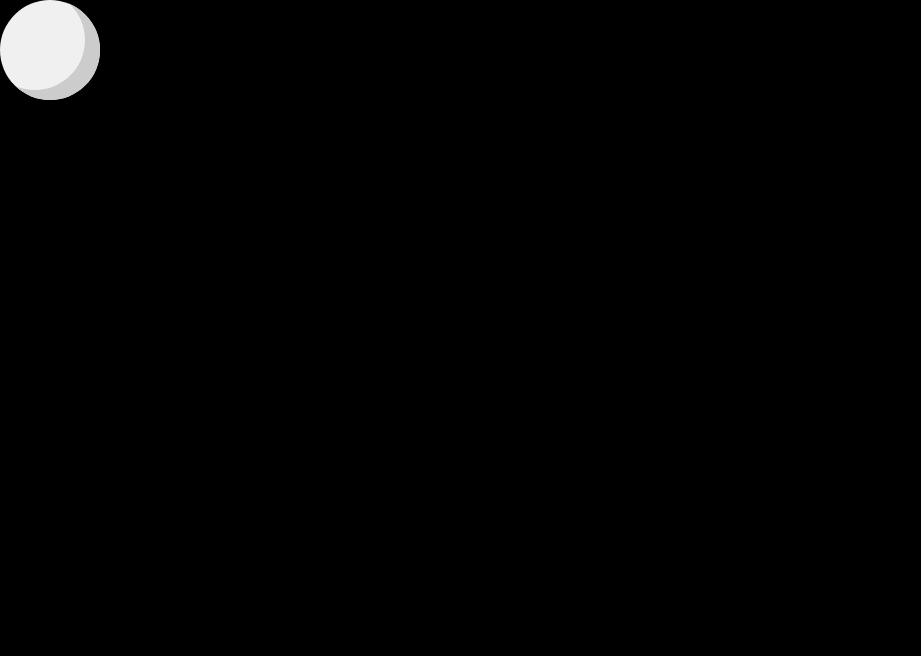
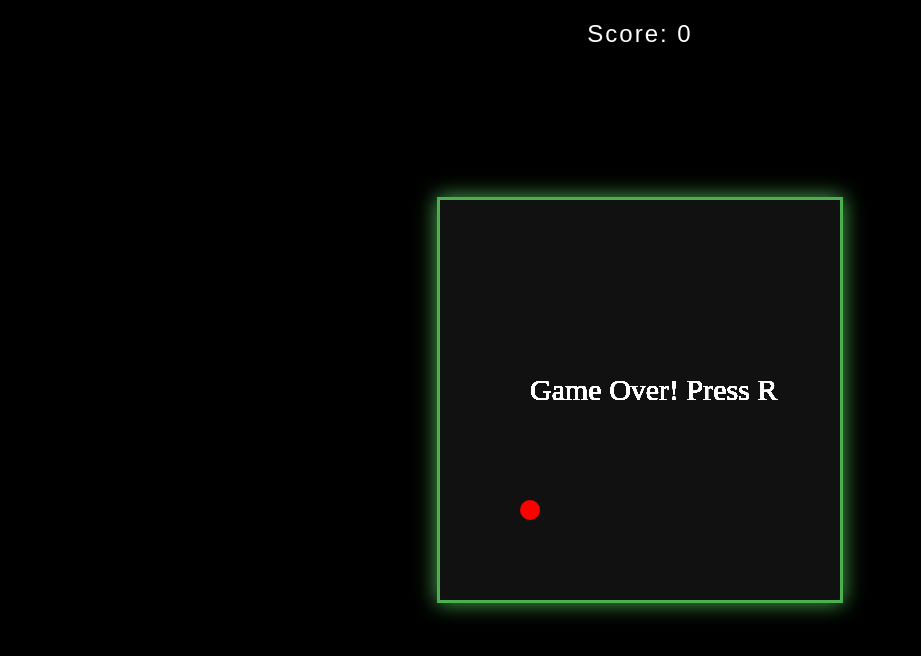
Before and after one commit to umarbarde234-dot/my.project, a plain HTML site: page index.html in a window 1280 px wide. Shown: the whole page, without its empty margins (0-921 px from the left). Drawn offline with Linux system fonts and the light colour scheme.

Commit message:
Update from Dashcode

```diff
--- a/index.html
+++ b/index.html
@@ -1,11 +1,132 @@
 <!DOCTYPE html>
-<html>
+<html lang="en">
 <head>
+<meta charset="UTF-8">
 <meta name="viewport" content="width=device-width, initial-scale=1.0">
+<title>Snake Game</title>
+<style>
+  body {
+    background: #0a0a0a;
+    display: flex;
+    justify-content: center;
+    align-items: center;
+    height: 100vh;
+    margin: 0;
+    font-family: 'Poppins', sans-serif;
+    color: white;
+  }
+  canvas {
+    background: #111;
+    border: 3px solid #4caf50;
+    box-shadow: 0 0 20px #4caf50;
+  }
+ .score {
+    position: absolute;
+    top: 20px;
+    font-size: 1.5rem;
+    letter-spacing: 2px;
+  }
+</style>
 <link rel="stylesheet" href="style.css">
 </head>
 <body>
-<div class="moon"></div>
+  <div class="score">Score: <span id="score">0</span></div>
+  <canvas id="game" width="400" height="400"></canvas>
+
+<script>
+const canvas = document.getElementById('game');
+const ctx = canvas.getContext('2d');
+const scoreEl = document.getElementById('score');
+
+const grid = 20; // size of each square
+let snake = [{x: 200, y: 200}];
+let direction = 'RIGHT';
+let food = randomFood();
+let score = 0;
+let gameOver = false;
+
+function randomFood() {
+  return {
+    x: Math.floor(Math.random() * (canvas.width / grid)) * grid,
+    y: Math.floor(Math.random() * (canvas.height / grid)) * grid
+  };
+}
+
+function draw() {
+  if (gameOver) {
+    ctx.fillStyle = 'white';
+    ctx.font = '30px Poppins';
+    ctx.fillText('Game Over! Press R', 90, 200);
+    return;
+  }
+
+  // Move snake head
+  let head = {...snake[0]};
+  if (direction === 'RIGHT') head.x += grid;
+  if (direction === 'LEFT') head.x -= grid;
+  if (direction === 'UP') head.y -= grid;
+  if (direction === 'DOWN') head.y += grid;
+
+  // Check wall collision
+  if (head.x < 0 || head.y < 0 || head.x >= canvas.width || head.y >= canvas.height) {
+    gameOver = true;
+  }
+
+  // Check self collision
+  if (snake.some(segment => segment.x === head.x && segment.y === head.y)) {
+    gameOver = true;
+  }
+
+  snake.unshift(head);
+
+  // Eat food
+  if (head.x === food.x && head.y === food.y) {
+    score += 10;
+    scoreEl.textContent = score;
+    food = randomFood();
+  } else {
+    snake.pop(); // remove tail
+  }
+
+  // Draw
+  ctx.fillStyle = '#111';
+  ctx.fillRect(0, 0, canvas.width, canvas.height);
+
+  // Draw food
+  ctx.fillStyle = 'red';
+  ctx.beginPath();
+  ctx.arc(food.x + grid/2, food.y + grid/2, grid/2, 0, Math.PI*2);
+  ctx.fill();
+
+  // Draw snake
+  ctx.fillStyle = '#4caf50';
+  snake.forEach((segment, i) => {
+    ctx.fillRect(segment.x, segment.y, grid, grid);
+    if (i === 0) { // head glow
+      ctx.shadowBlur = 10;
+      ctx.shadowColor = '#4caf50';
+    }
+  });
+  ctx.shadowBlur = 0;
+}
+
+document.addEventListener('keydown', e => {
+  if (e.key === 'ArrowRight' && direction!== 'LEFT') direction = 'RIGHT';
+  if (e.key === 'ArrowLeft' && direction!== 'RIGHT') direction = 'LEFT';
+  if (e.key === 'ArrowUp' && direction!== 'DOWN') direction = 'UP';
+  if (e.key === 'ArrowDown' && direction!== 'UP') direction = 'DOWN';
+  if (e.key.toLowerCase() === 'r' && gameOver) {
+    snake = [{x: 200, y: 200}];
+    direction = 'RIGHT';
+    score = 0;
+    scoreEl.textContent = 0;
+    food = randomFood();
+    gameOver = false;
+  }
+});
+
+setInterval(draw, 120); // game speed
+</script>
 <script src="script.js"></script>
 </body>
 </html>
```
